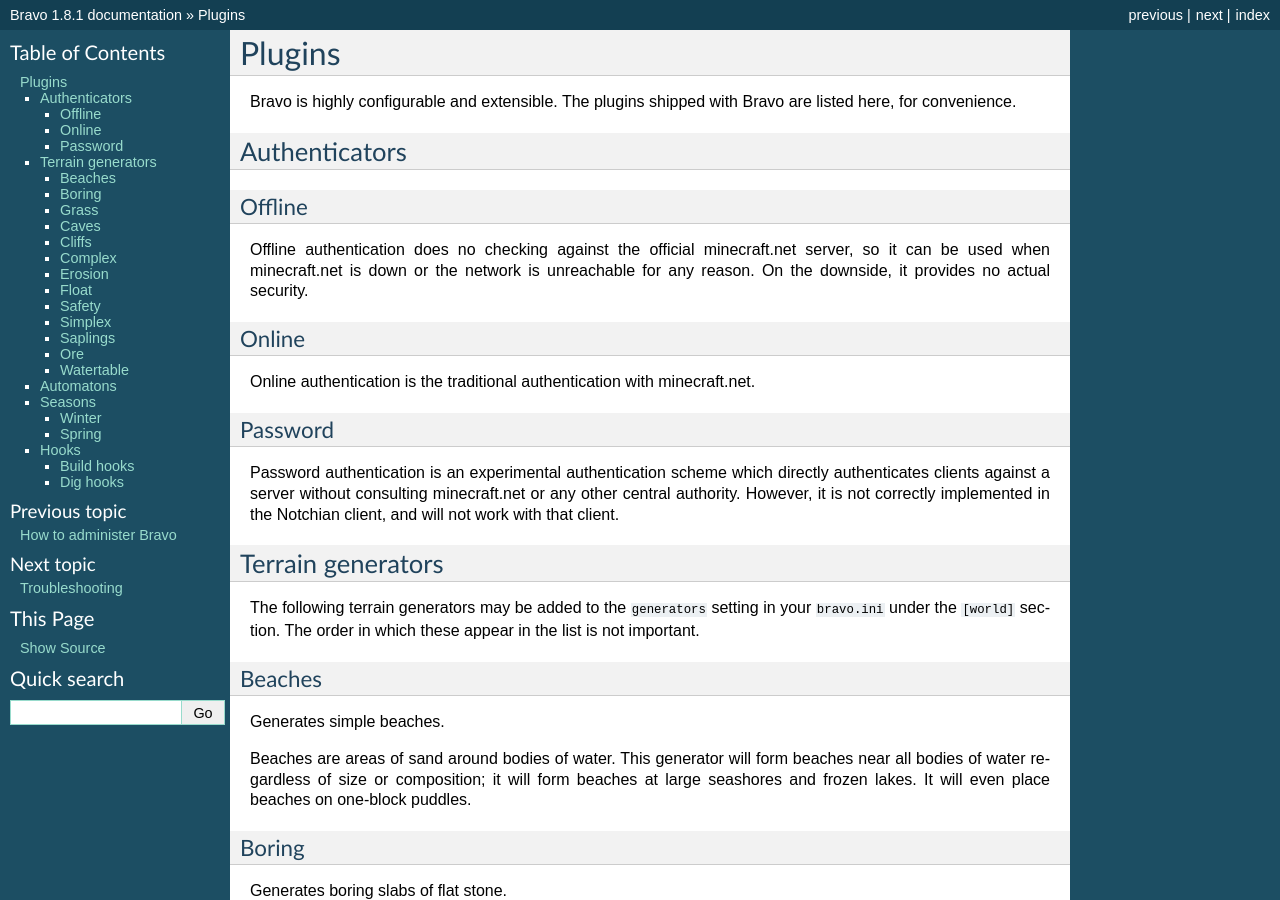
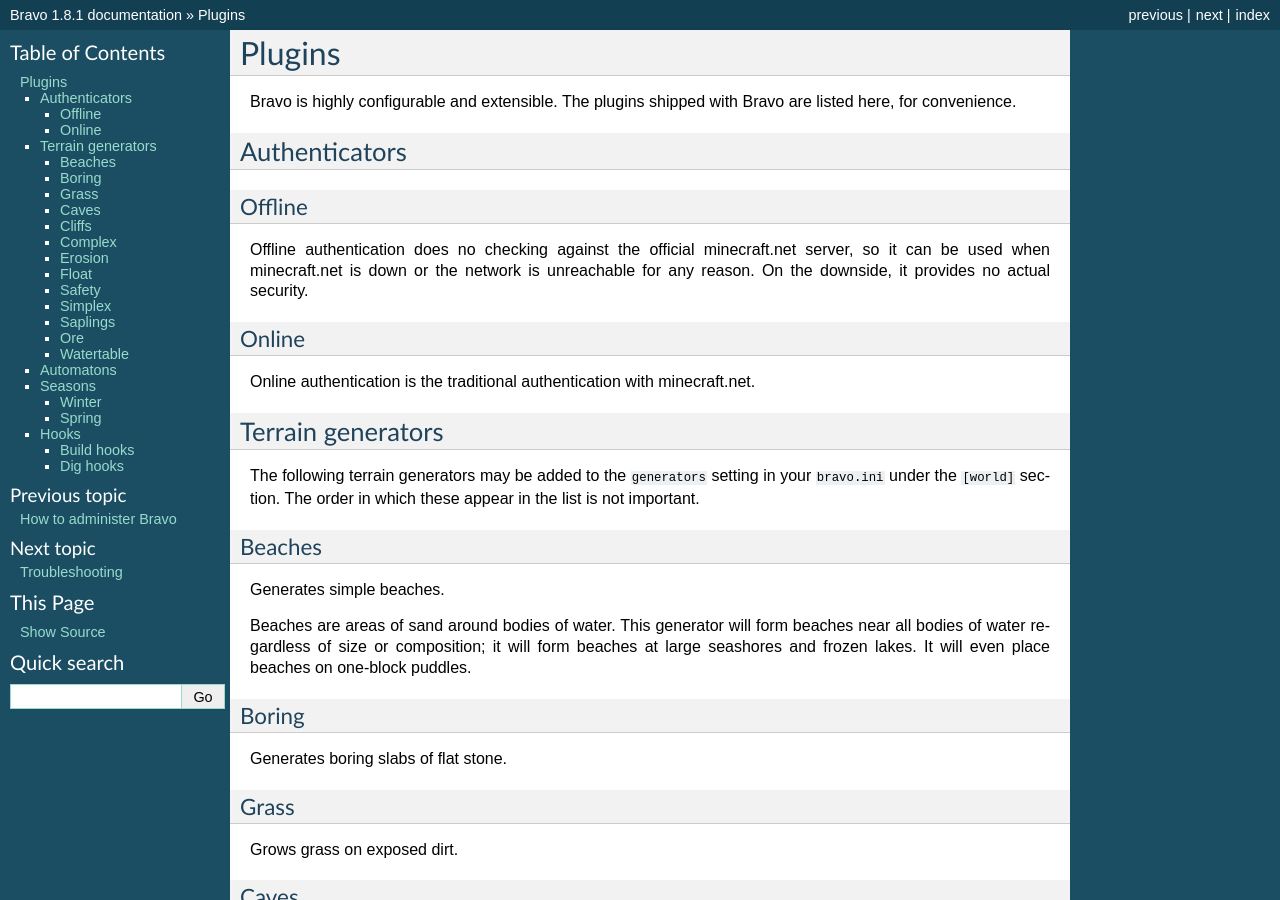
Before and after one commit to bravoserver/bravo, a Sphinx documentation site: the page built from docs/plugins.rst, in a window 1280 px wide and 900 px high. Built offline with Sphinx 7.4.7, drawn with Linux system fonts in a browser that asks for light colours; formulas are drawn with MathJax 3.

Commit message:
docs: Remove password authentication.

```diff
--- a/docs/plugins.rst
+++ b/docs/plugins.rst
@@ -21,14 +21,6 @@
 ------
 
 Online authentication is the traditional authentication with minecraft.net.
-
-Password
---------
-
-Password authentication is an experimental authentication scheme which
-directly authenticates clients against a server without consulting
-minecraft.net or any other central authority. However, it is not correctly
-implemented in the Notchian client, and will not work with that client.
 
 .. _terrain_generator_plugins:
 
```
